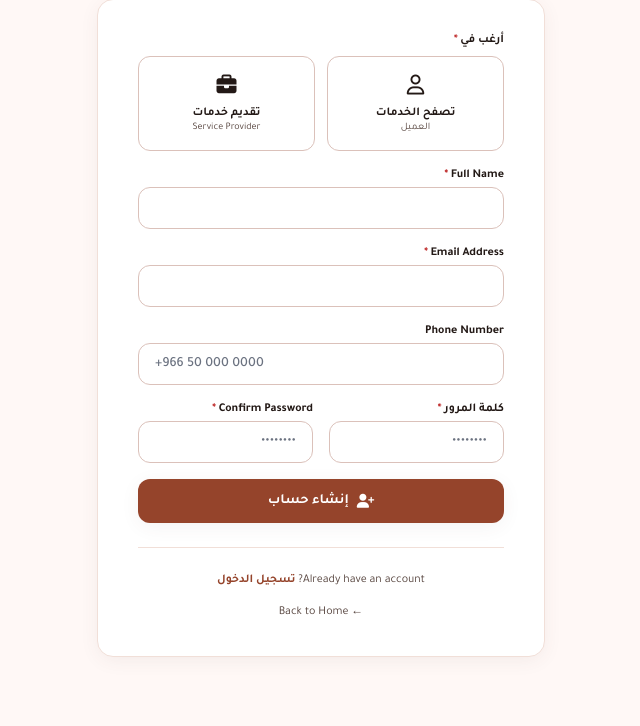
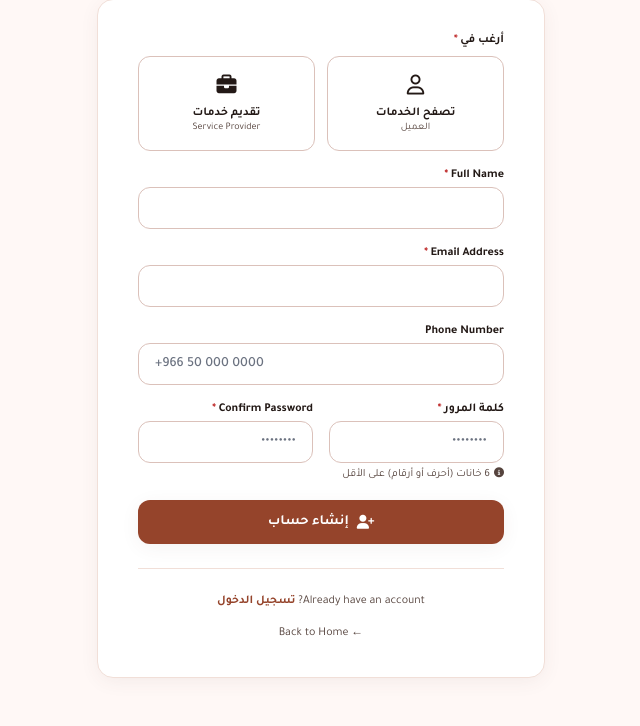
Before and after one commit to sahar149/project, a PHP site: page /public/register.php in a window 1280 px wide. Shown: the part 189-915 px from the top of the page, without its empty margins (319-959 px from the left). Before the commit the page ends 846 px from the top, so only its background shows below. Run offline with PHP 8.4, Linux system fonts and the light colour scheme; some libraries are stand-ins or nearby versions.

Commit message:
feat(auth): add 6-character password validation, real-time hint, and Arabic translations

```diff
--- a/includes/translations.php
+++ b/includes/translations.php
@@ -199,6 +199,14 @@ $translations = [
     'Please fill all fields' => 'يرجى ملء جميع الحقول',
     'Invalid email or password' => 'البريد الإلكتروني أو كلمة المرور غير صحيحة',
     'Please login with an admin account.' => 'يرجى تسجيل الدخول بحساب مدير.',
+    'Password must be at least 6 characters' => 'يجب أن تتكون كلمة المرور من 6 خانات (أحرف أو أرقام) على الأقل',
+    'Must be at least 6 characters' => '6 خانات (أحرف أو أرقام) على الأقل',
+    'Passwords do not match' => 'كلمتا المرور غير متطابقتين',
+    'Please fill all required fields' => 'يرجى ملء جميع الحقول المطلوبة',
+    'Email already registered' => 'البريد الإلكتروني مسجل مسبقاً',
+    'Registration successful! You can now login.' => 'تم إنشاء الحساب بنجاح! يمكنك الآن تسجيل الدخول.',
+    'Registration failed. Please try again.' => 'فشل إنشاء الحساب، يرجى المحاولة مرة أخرى.',
+    'Invalid account type' => 'نوع الحساب غير صالح',
 
     // ===== أيقونات وعناصر =====
     'Local Expert' => 'خبير محلي',
--- a/public/register-admin.php
+++ b/public/register-admin.php
@@ -96,12 +96,12 @@ renderHead(['title' => 'Register Admin - Dabberha']);
 
                     <div>
                         <label for="password" class="block text-xs font-bold text-brand-text mb-1">Password *</label>
-                        <input id="password" name="password" type="password" required class="w-full px-4 py-2.5 rounded-xl border border-brand-border bg-brand-surface text-sm font-medium focus:ring-2 focus:ring-brand-primary/20 focus:border-brand-primary">
+                        <input id="password" name="password" type="password" minlength="6" required class="w-full px-4 py-2.5 rounded-xl border border-brand-border bg-brand-surface text-sm font-medium focus:ring-2 focus:ring-brand-primary/20 focus:border-brand-primary">
                     </div>
 
                     <div>
                         <label for="confirm_password" class="block text-xs font-bold text-brand-text mb-1">Confirm Password *</label>
-                        <input id="confirm_password" name="confirm_password" type="password" required class="w-full px-4 py-2.5 rounded-xl border border-brand-border bg-brand-surface text-sm font-medium focus:ring-2 focus:ring-brand-primary/20 focus:border-brand-primary">
+                        <input id="confirm_password" name="confirm_password" type="password" minlength="6" required class="w-full px-4 py-2.5 rounded-xl border border-brand-border bg-brand-surface text-sm font-medium focus:ring-2 focus:ring-brand-primary/20 focus:border-brand-primary">
                     </div>
 
                     <button type="submit" class="w-full bg-rose-600 hover:bg-rose-700 text-white font-bold py-3 rounded-xl text-sm transition-all shadow-xs flex items-center justify-center gap-2 mt-4">
--- a/public/register.php
+++ b/public/register.php
@@ -135,23 +135,74 @@ renderHead(['title' => __('Create Account') . ' - ' . __('Dabberha')]);
 
                     <div class="grid grid-cols-1 sm:grid-cols-2 gap-4">
                         <div>
-                            <label for="password" class="block text-xs font-bold text-on-background mb-1"><?php echo __('Password'); ?> <span class="text-error">*</span></label>
-                            <input id="password" name="password" type="password" required placeholder="••••••••"
+                            <label for="password" class="block text-xs font-bold text-on-background mb-1">
+                                <?php echo __('Password'); ?> <span class="text-error">*</span>
+                            </label>
+                            <input id="password" name="password" type="password" minlength="6" required placeholder="••••••••"
                                    class="w-full px-4 py-2.5 rounded-xl border border-outline-variant bg-surface-container-lowest text-sm font-medium focus:ring-2 focus:ring-primary/20 focus:border-primary">
+                            <span id="pass-hint" class="text-[11px] text-on-surface-variant block mt-1">
+                                <i class="fa-solid fa-circle-info text-[10px] ml-1"></i><?php echo __('Must be at least 6 characters'); ?>
+                            </span>
                         </div>
 
                         <div>
-                            <label for="confirm_password" class="block text-xs font-bold text-on-background mb-1"><?php echo __('Confirm Password'); ?> <span class="text-error">*</span></label>
-                            <input id="confirm_password" name="confirm_password" type="password" required placeholder="••••••••"
+                            <label for="confirm_password" class="block text-xs font-bold text-on-background mb-1">
+                                <?php echo __('Confirm Password'); ?> <span class="text-error">*</span>
+                            </label>
+                            <input id="confirm_password" name="confirm_password" type="password" minlength="6" required placeholder="••••••••"
                                    class="w-full px-4 py-2.5 rounded-xl border border-outline-variant bg-surface-container-lowest text-sm font-medium focus:ring-2 focus:ring-primary/20 focus:border-primary">
+                            <span id="match-hint" class="text-[11px] text-on-surface-variant block mt-1"></span>
                         </div>
                     </div>
 
-                    <button type="submit" class="w-full bg-primary hover:bg-[#7a2f18] text-white font-bold py-3 rounded-xl text-sm transition-all shadow-ambient flex items-center justify-center gap-2 mt-4">
+                    <button type="submit" id="submit-btn" class="w-full bg-primary hover:bg-[#7a2f18] text-white font-bold py-3 rounded-xl text-sm transition-all shadow-ambient flex items-center justify-center gap-2 mt-4">
                         <i class="fa-solid fa-user-plus"></i>
                         <span><?php echo __('Create Account'); ?></span>
                     </button>
                 </form>
+
+                <script>
+                document.addEventListener('DOMContentLoaded', function() {
+                    const pass = document.getElementById('password');
+                    const confirmPass = document.getElementById('confirm_password');
+                    const passHint = document.getElementById('pass-hint');
+                    const matchHint = document.getElementById('match-hint');
+
+                    if (pass) {
+                        pass.addEventListener('input', function() {
+                            if (this.value.length > 0 && this.value.length < 6) {
+                                passHint.className = 'text-[11px] text-red-600 font-semibold block mt-1';
+                                passHint.innerHTML = '<i class="fa-solid fa-triangle-exclamation text-[10px] ml-1"></i> <?php echo __('Password must be at least 6 characters'); ?> (' + this.value.length + '/6)';
+                            } else if (this.value.length >= 6) {
+                                passHint.className = 'text-[11px] text-green-600 font-semibold block mt-1';
+                                passHint.innerHTML = '<i class="fa-solid fa-check text-[10px] ml-1"></i> <?php echo __('Password meets minimum requirements'); ?>';
+                            } else {
+                                passHint.className = 'text-[11px] text-on-surface-variant block mt-1';
+                                passHint.innerHTML = '<i class="fa-solid fa-circle-info text-[10px] ml-1"></i> <?php echo __('Must be at least 6 characters'); ?>';
+                            }
+                            checkMatch();
+                        });
+                    }
+
+                    if (confirmPass) {
+                        confirmPass.addEventListener('input', checkMatch);
+                    }
+
+                    function checkMatch() {
+                        if (!confirmPass || confirmPass.value.length === 0) {
+                            matchHint.innerHTML = '';
+                            return;
+                        }
+                        if (pass && confirmPass.value === pass.value) {
+                            matchHint.className = 'text-[11px] text-green-600 font-semibold block mt-1';
+                            matchHint.innerHTML = '<i class="fa-solid fa-check text-[10px] ml-1"></i> <?php echo __('Passwords match'); ?>';
+                        } else {
+                            matchHint.className = 'text-[11px] text-red-600 font-semibold block mt-1';
+                            matchHint.innerHTML = '<i class="fa-solid fa-xmark text-[10px] ml-1"></i> <?php echo __('Passwords do not match'); ?>';
+                        }
+                    }
+                });
+                </script>
             <?php endif; ?>
 
             <div class="mt-6 pt-6 border-t border-surface-variant text-center space-y-3">
```
